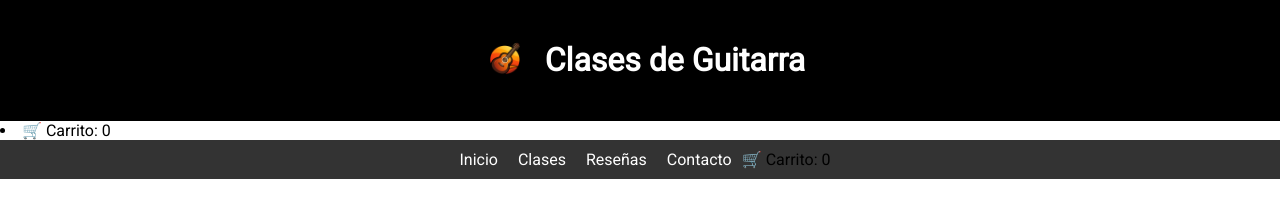
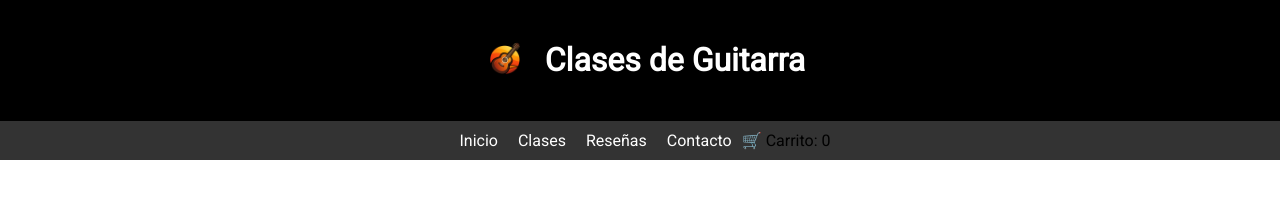
Before and after one commit to lorenzorigau2096/clases-guitarra, a plain HTML site: page index.html in a window 1280 px wide. Shown: the top 197 px of the page. Drawn offline with Linux system fonts and the light colour scheme; no server answers.

Commit message:
Corrijo contador duplicado del carrito

```diff
--- a/index.html
+++ b/index.html
@@ -25,7 +25,7 @@
 </header>
 
 <nav>
-  <li>🛒 Carrito: <span id="contador-carrito">0</span></li>
+
   <ul>
     <li><a href="#inicio">Inicio</a></li>
     <li><a href="#productos">Clases</a></li>
```
